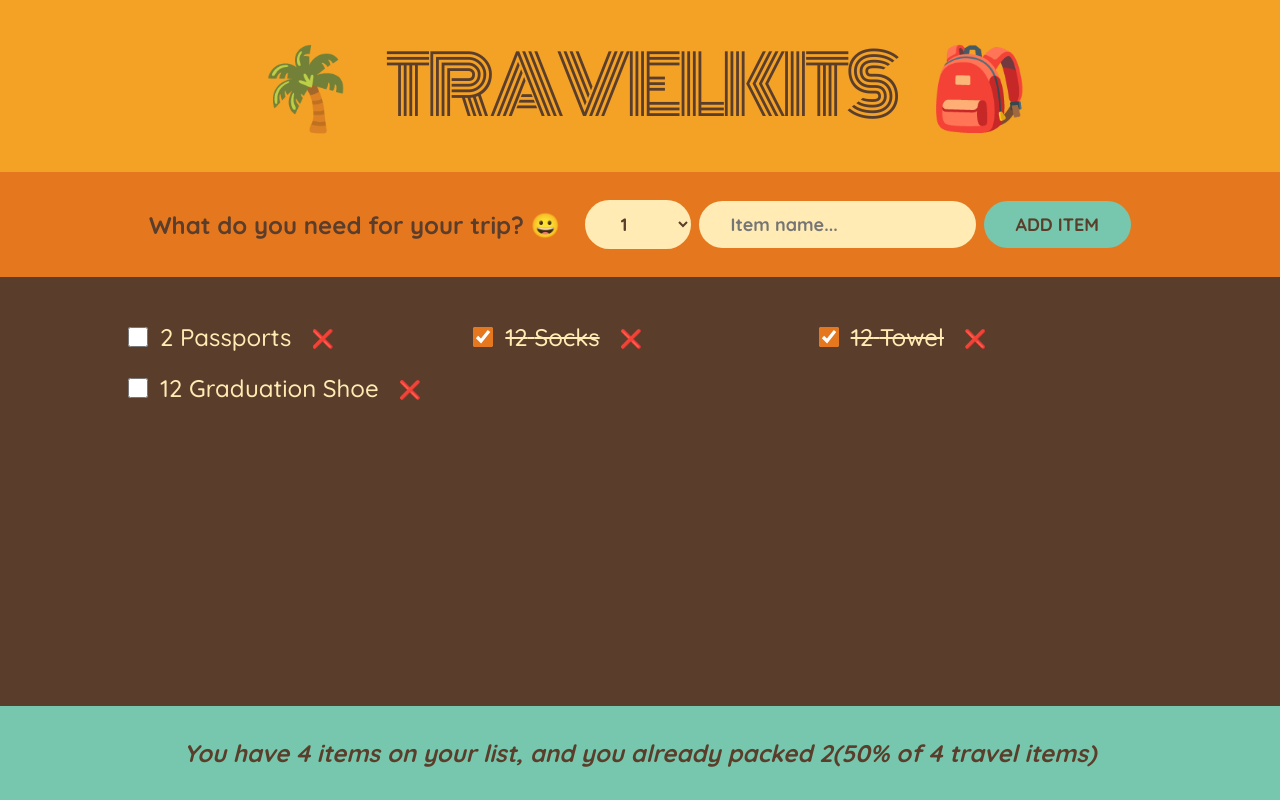
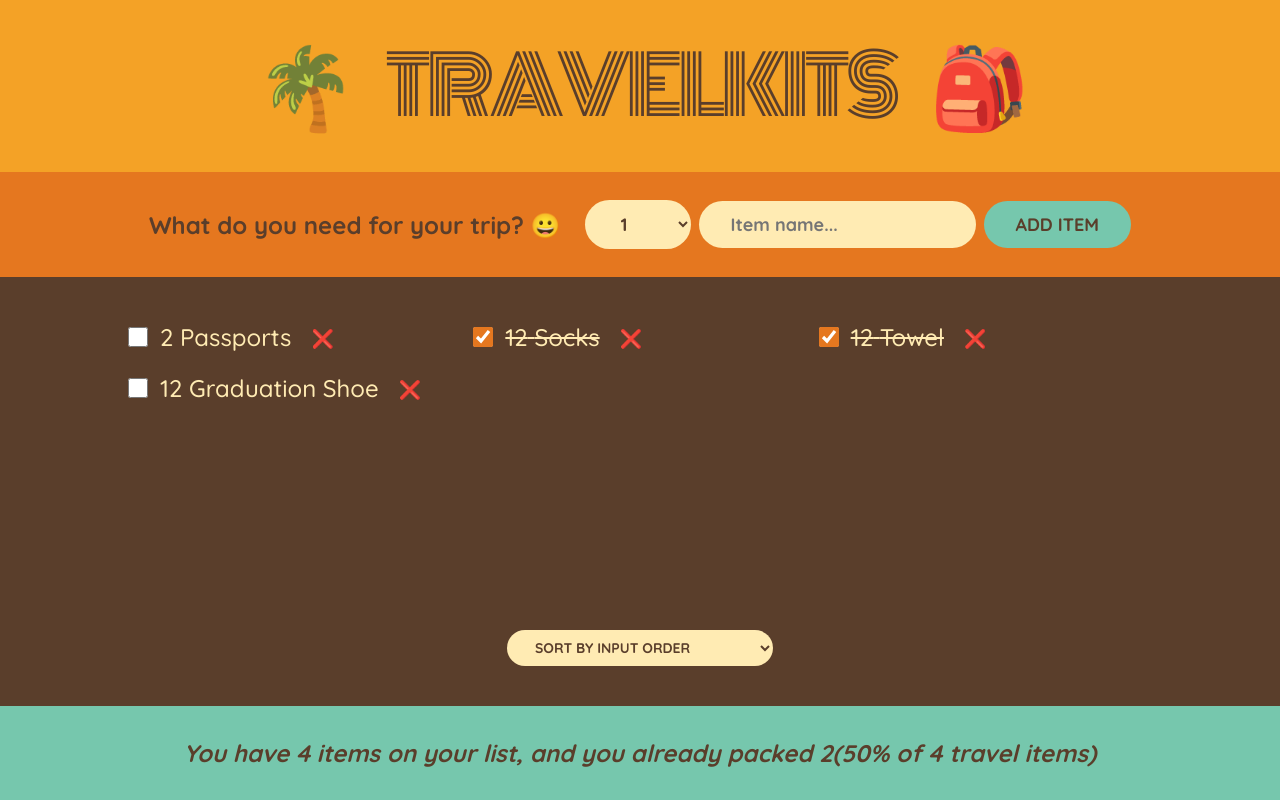
Before and after one commit to AmaduKamara/travelkits, a React (Create React App) app: page / in a window 1280 px wide. Built offline with nearby package versions, Linux system fonts and the light colour scheme.

Commit message:
Add sorting functionality

```diff
--- a/src/components/ParkingList.jsx
+++ b/src/components/ParkingList.jsx
@@ -1,12 +1,28 @@
-import React from "react";
+import React, { useState } from "react";
 import Item from "./Item";
 
 const ParkingList = ({ items, onDeleteItem, onToggleItem }) => {
+  const [sortBy, setSortBy] = useState("input");
+
+  let sortedItems;
+
+  if (sortBy === "input") sortedItems = items;
+
+  if (sortBy === "description")
+    sortedItems = items
+      .slice()
+      .sort((a, b) => a.description.localeCompare(b.description));
+
+  if (sortBy === "packed")
+    sortedItems = items
+      .slice()
+      .sort((a, b) => Number(a.packed) - Number(b.packed));
+
   return (
     <div className="list">
       <ul>
         {items.length === 0 && <h2>No travel item packed yet!</h2>}
-        {items.map((item) => (
+        {sortedItems.map((item) => (
           <Item
             key={item.id}
             item={item}
@@ -15,6 +31,14 @@
           />
         ))}
       </ul>
+
+      <div className="actions">
+        <select value={sortBy} onChange={(e) => setSortBy(e.target.value)}>
+          <option value="input">Sort by Input Order</option>
+          <option value="description">Sort by Input Description</option>
+          <option value="packed">Sort by Input Packed</option>
+        </select>
+      </div>
     </div>
   );
 };
```
